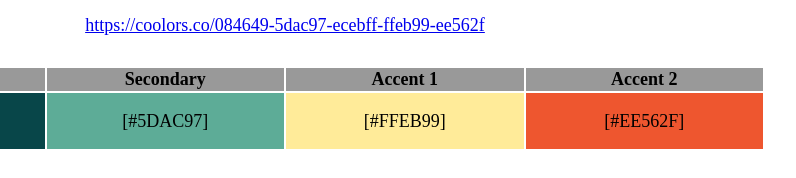
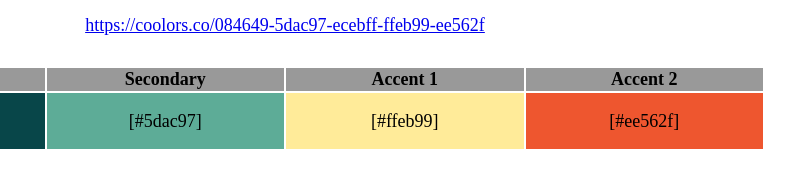
Before and after one commit to chrstnsmth/wwr, a plain HTML site: page site-plan-rafting.html in a window 1280 px wide. Shown: the part 1223-1401 px from the top of the page, 355-1151 px from the left. Drawn offline with Linux system fonts and the light colour scheme; files that its build step writes are made by us from their sources.

Commit message:
Color format adjustment

```diff
--- a/site-plan-rafting.html
+++ b/site-plan-rafting.html
@@ -42,9 +42,9 @@
             <th>Accent 2</th>
          </tr><tr>
             <td class="primary">[#084649]</td>
-            <td class="secondary">[#5DAC97]</td>
-            <td class="accent1">[#FFEB99]</td>
-            <td class="accent2">[#EE562F]</td>
+            <td class="secondary">[#5dac97]</td>
+            <td class="accent1">[#ffeb99]</td>
+            <td class="accent2">[#ee562f]</td>
          </tr></tbody></table>
 
     <!-- ------------------------Steps 10-12------------------------------ -->
```
Also changed, not shown: site-plan-rafting.css (+2 -7 lines).
